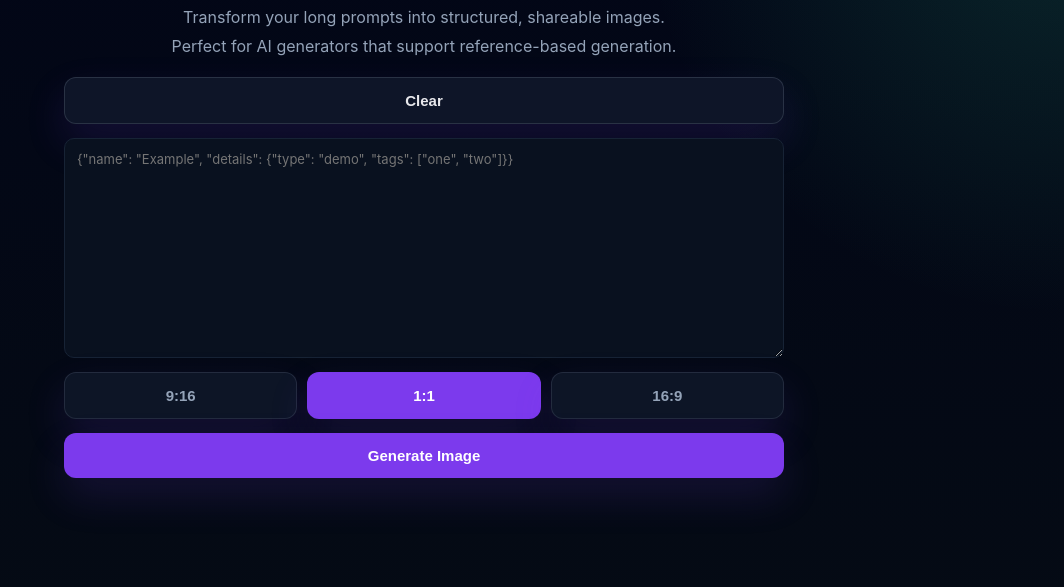
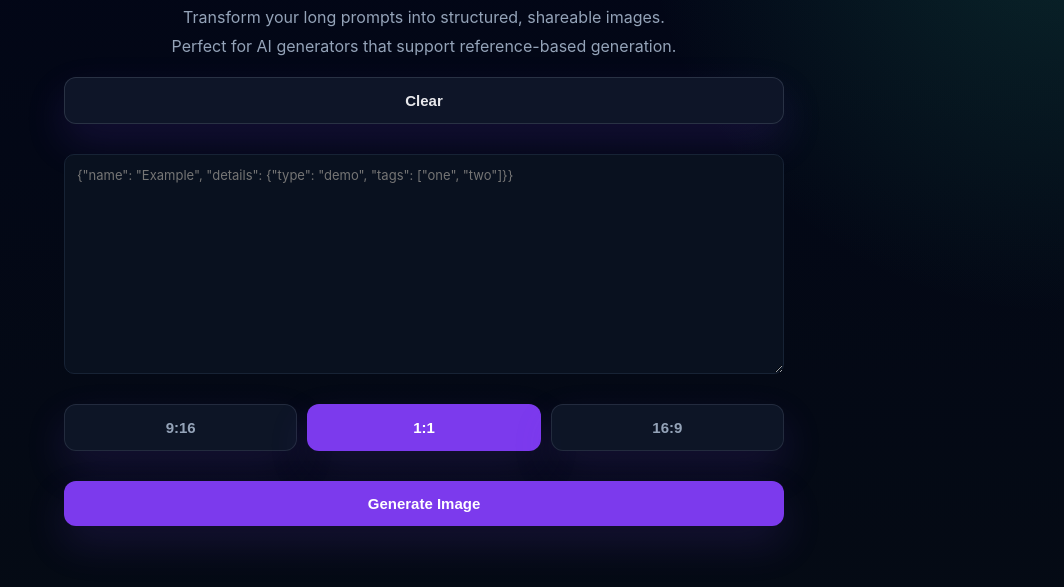
Before and after one commit to berrymoor/prompt_imager, a plain HTML site: page index.html in a window 1280 px wide. Shown: the part 107-694 px from the top of the page, without its empty margins (216-1280 px from the left). Drawn offline with Linux system fonts and the light colour scheme.

Commit message:
Fixing gap b/w ui elements

```diff
--- a/index.html
+++ b/index.html
@@ -65,7 +65,7 @@
     max-width: 720px;
     display: flex;
     flex-direction: column;
-    gap: 14px;
+    gap: 30px;
   }
   textarea {
     width: 100%;
```
